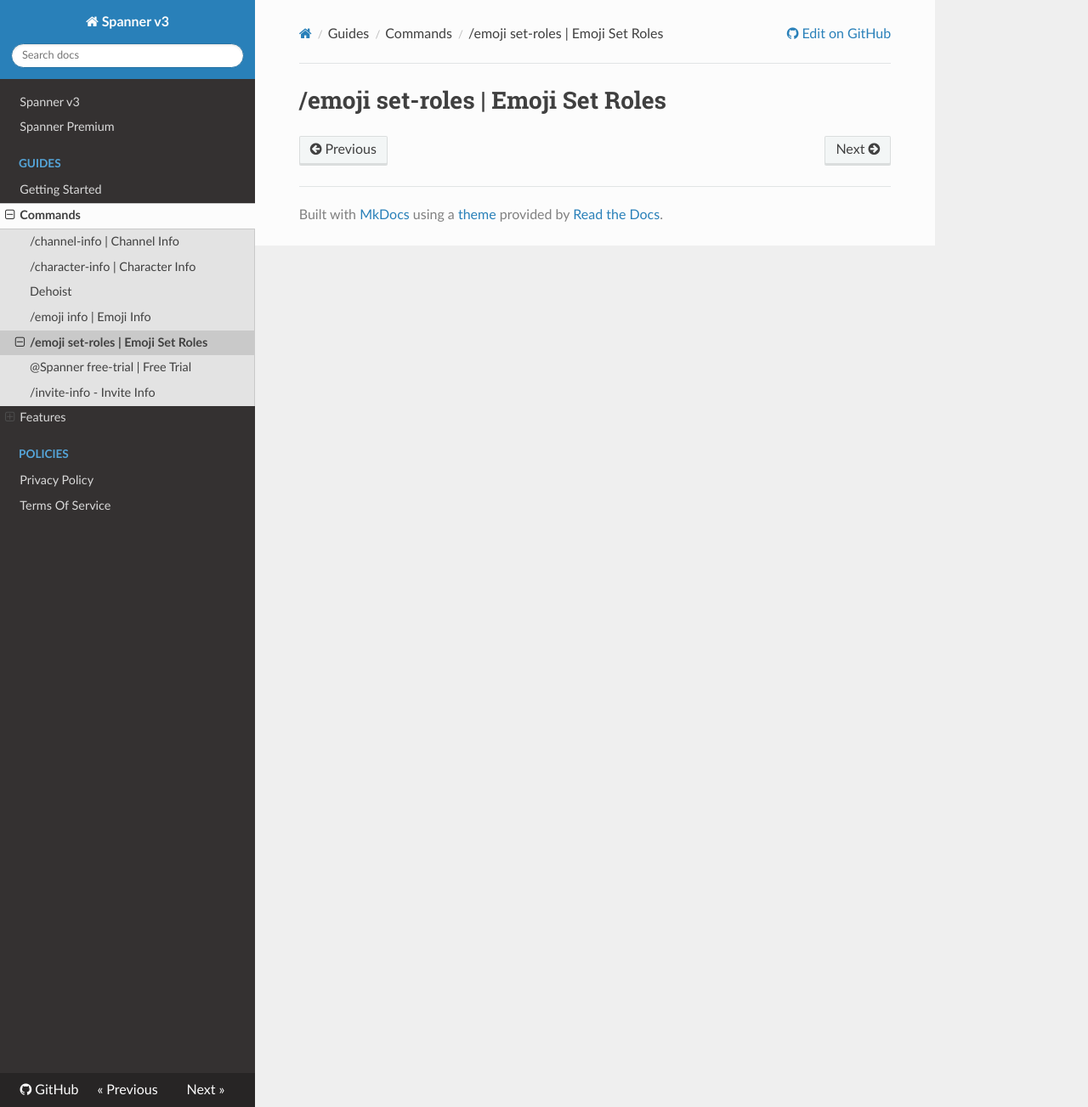
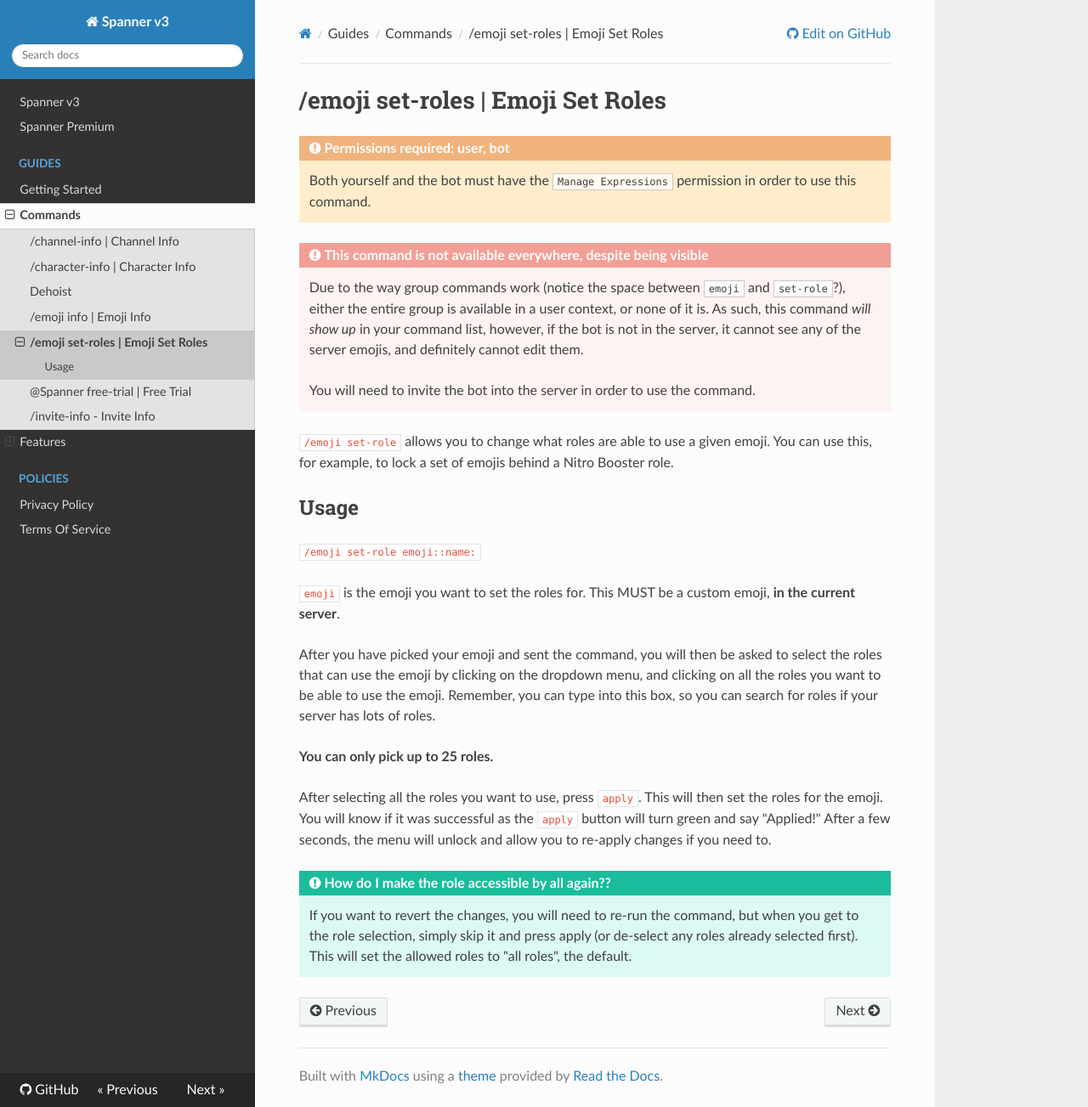
Before and after one commit to SpannerBot/spanner-v3, an MkDocs documentation site: the page built from docs/guides/commands/emoji-set-roles.md, in a window 1280 px wide and 1303 px high. Shown: the whole window at 85% size. Built offline with MkDocs 1.6.1, drawn with Linux system fonts in a browser that asks for light colours; nearby versions of some CDN libraries.

Commit message:
Actually add docs for emoji set roles

```diff
--- a/docs/guides/commands/emoji-set-roles.md
+++ b/docs/guides/commands/emoji-set-roles.md
@@ -1 +1,38 @@
 # /emoji set-roles | Emoji Set Roles
+
+!!! warning "Permissions required: user, bot"
+
+    Both yourself and the bot must have the `Manage Expressions` permission in order to use this command.
+
+!!! danger "This command is not available everywhere, despite being visible"
+
+    Due to the way group commands work (notice the space between `emoji` and `set-role`?), either the entire group is
+    available in a user context, or none of it is. As such, this command *will show up* in your command list, however,
+    if the bot is not in the server, it cannot see any of the server emojis, and definitely cannot edit them.
+
+    You will need to invite the bot into the server in order to use the command.
+
+`/emoji set-role` allows you to change what roles are able to use a given emoji. You can use this, for example,
+to lock a set of emojis behind a Nitro Booster role.
+
+## Usage
+
+`/emoji set-role emoji::name:`
+
+`emoji` is the emoji you want to set the roles for. This MUST be a custom emoji, __in the current server__.
+
+After you have picked your emoji and sent the command, you will then be asked to select the roles that can use the emoji
+by clicking on the dropdown menu, and clicking on all the roles you want to be able to use the emoji.
+Remember, you can type into this box, so you can search for roles if your server has lots of roles.
+
+**You can only pick up to 25 roles.**
+
+After selecting all the roles you want to use, press `apply`. This will then set the roles for the emoji.
+You will know if it was successful as the `apply` button will turn green and say "Applied!"
+After a few seconds, the menu will unlock and allow you to re-apply changes if you need to.
+
+!!! tip "How do I make the role accessible by all again??"
+
+    If you want to revert the changes, you will need to re-run the command, but when you get to the role selection,
+    simply skip it and press apply (or de-select any roles already selected first).
+    This will set the allowed roles to "all roles", the default.
```
Also changed, not shown: docs/guides/commands/channel-info.md (+1 -1 lines), docs/guides/commands/dehoist.md (+1 -1 lines).
